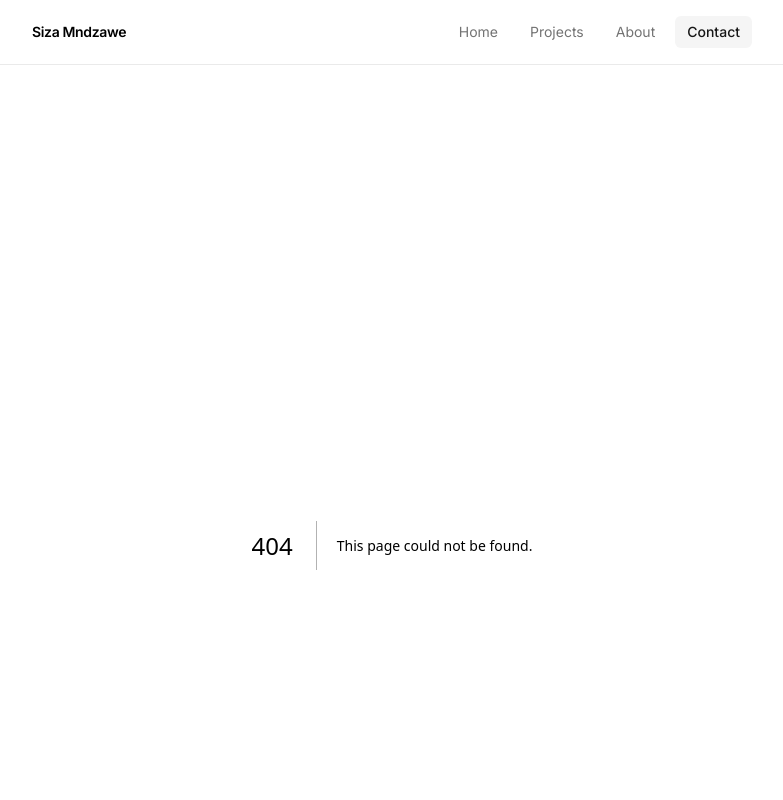
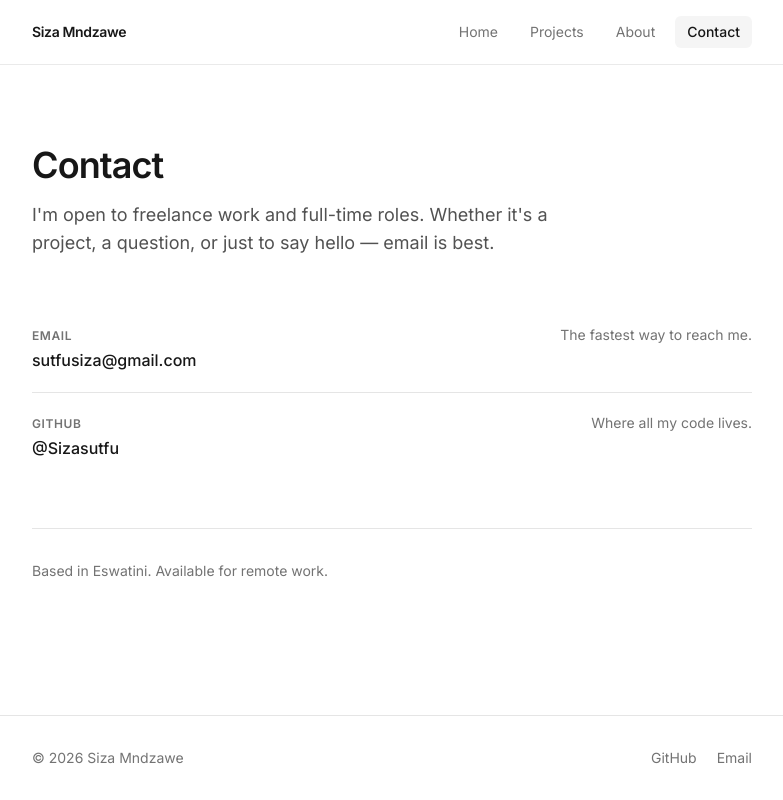
Before and after one commit to Sizasutfu/siza-portfolio, a Next.js app: page /contact in a window 1280 px wide. Before the commit this address had no page. Shown: the top 800 px of the page, without its empty margins (248-1031 px from the left). Built offline with nearby package versions, Linux system fonts and the light colour scheme.

Commit message:
Add contact page

```diff
--- /dev/null
+++ b/src/app/contact/page.tsx
@@ -0,0 +1,68 @@
+import type { Metadata } from "next";
+
+export const metadata: Metadata = {
+  title: "Contact",
+  description: "Get in touch with Siza Mndzawe.",
+};
+
+const channels = [
+  {
+    label: "Email",
+    value: "sutfusiza@gmail.com",
+    href: "mailto:sutfusiza@gmail.com",
+    note: "The fastest way to reach me.",
+  },
+  {
+    label: "GitHub",
+    value: "@Sizasutfu",
+    href: "https://github.com/Sizasutfu",
+    note: "Where all my code lives.",
+  },
+];
+
+export default function ContactPage() {
+  return (
+    <div className="space-y-12">
+      <header className="space-y-4">
+        <h1 className="text-3xl font-semibold tracking-tight sm:text-4xl">
+          Contact
+        </h1>
+        <p className="max-w-xl text-lg text-neutral-600 dark:text-neutral-400">
+          I'm open to freelance work and full-time roles. Whether it's a
+          project, a question, or just to say hello — email is best.
+        </p>
+      </header>
+
+      <ul className="divide-y divide-neutral-200 dark:divide-neutral-800">
+        {channels.map((channel) => (
+          <li key={channel.href}>
+            <a
+              href={channel.href}
+              target={channel.href.startsWith("http") ? "_blank" : undefined}
+              rel={channel.href.startsWith("http") ? "noreferrer" : undefined}
+              className="group flex flex-col gap-1 py-5 transition sm:flex-row sm:items-baseline sm:justify-between sm:gap-6"
+            >
+              <div className="space-y-1">
+                <p className="text-xs font-semibold tracking-wider text-neutral-500 uppercase dark:text-neutral-400">
+                  {channel.label}
+                </p>
+                <p className="font-medium transition group-hover:opacity-70">
+                  {channel.value}
+                </p>
+              </div>
+              <p className="text-sm text-neutral-500 dark:text-neutral-400">
+                {channel.note}
+              </p>
+            </a>
+          </li>
+        ))}
+      </ul>
+
+      <section className="border-t border-neutral-200 pt-8 dark:border-neutral-800">
+        <p className="text-sm text-neutral-500 dark:text-neutral-400">
+          Based in Eswatini. Available for remote work.
+        </p>
+      </section>
+    </div>
+  );
+}
```
